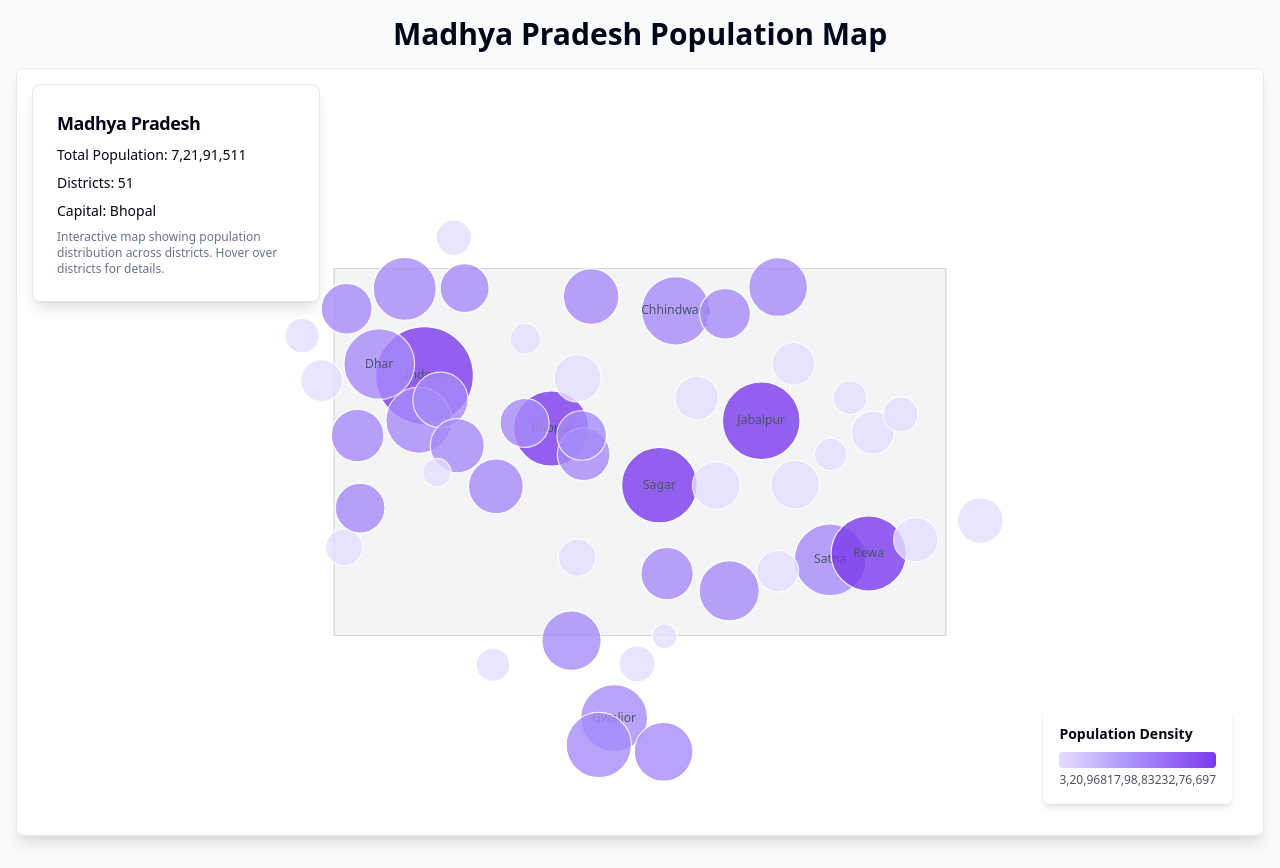
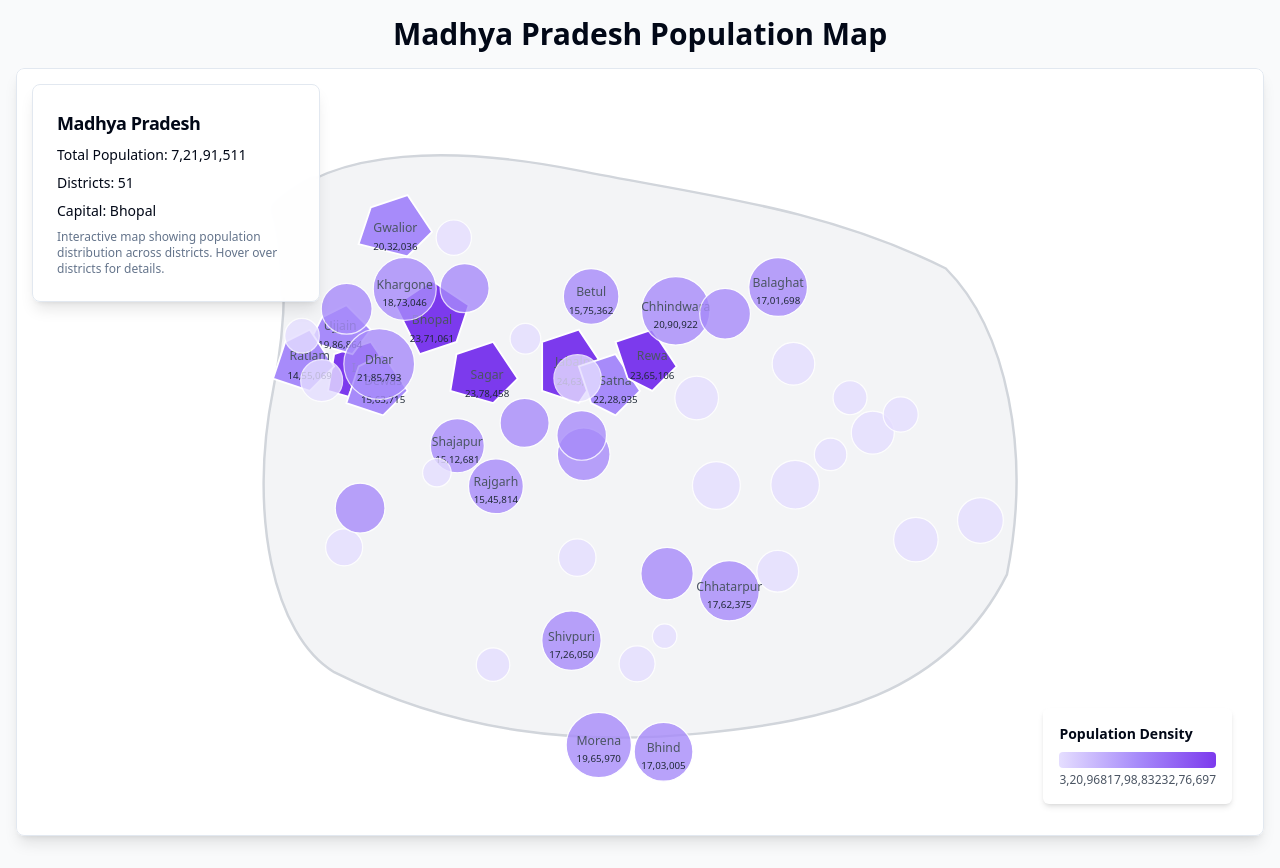
Before and after one commit to dev-edzola/mp-population-map, a React (Vite) app: page / in a window 1280 px wide. Built offline with nearby package versions, Linux system fonts and the light colour scheme.

Commit message:
Show population on map
Display population data on the Madhya Pradesh state map with district outlines.

```diff
--- a/src/components/PopulationMap.tsx
+++ b/src/components/PopulationMap.tsx
@@ -4,6 +4,22 @@ import { mpDistricts, getMaxPopulation, getMinPopulation } from '@/data/mpDistri
 import MapLegend from './MapLegend';
 import MapInfoBox from './MapInfoBox';
 import { Card } from '@/components/ui/card';
+
+// Simplified district outlines for MP districts - in a real app, you'd use GeoJSON
+const districtPaths: Record<string, string> = {
+  "1": "M200,180 L230,160 L260,180 L250,210 L220,220 Z", // Bhopal
+  "2": "M150,220 L180,210 L200,240 L180,260 L145,250 Z", // Indore
+  "3": "M320,210 L350,200 L370,230 L350,260 L320,250 Z", // Jabalpur
+  "4": "M180,100 L210,90 L230,120 L210,140 L170,130 Z", // Gwalior
+  "5": "M140,190 L160,180 L180,200 L165,220 L130,210 Z", // Ujjain
+  "6": "M250,220 L280,210 L300,240 L280,260 L245,250 Z", // Sagar
+  "7": "M170,230 L190,220 L210,250 L190,270 L160,260 Z", // Dewas
+  "8": "M350,230 L380,220 L400,250 L380,270 L360,260 Z", // Satna
+  "9": "M110,210 L130,200 L150,230 L130,250 L100,240 Z", // Ratlam
+  "10": "M380,210 L410,200 L430,230 L410,250 L390,240 Z", // Rewa
+  // Creating simplified paths for the top 10 districts by population
+  // For a real application, you would use actual GeoJSON data for each district
+};
 
 const PopulationMap: React.FC = () => {
   const [selectedDistrict, setSelectedDistrict] = useState<string | null>(null);
@@ -12,14 +28,8 @@ const PopulationMap: React.FC = () => {
   const maxPop = getMaxPopulation();
   const popRange = maxPop - minPop;
 
-  // Calculate the relative size for circles based on population
-  const getCircleSize = (population: number) => {
-    const normalized = (population - minPop) / popRange;
-    return 10 + normalized * 30; // Between 10 and 40px
-  };
-
   // Calculate color intensity based on population
-  const getCircleColor = (population: number) => {
+  const getDistrictColor = (population: number) => {
     const normalizedPop = (population - minPop) / popRange;
 
     // Interpolate between colors based on population density
@@ -50,26 +60,105 @@ const PopulationMap: React.FC = () => {
             <svg width="100%" height="100%" viewBox="0 0 800 600" preserveAspectRatio="xMidYMid meet">
               {/* Background for MP state - simplified outline */}
               <path
-                d="M150,150 L650,150 L650,450 L150,450 Z"
+                d="M100,100 C150,50 250,50 350,70 C450,90 550,100 650,150 C700,200 720,300 700,400 C650,500 550,520 450,530 C350,540 250,530 150,480 C100,450 80,350 100,250 C120,150 100,100 100,100 Z"
                 fill="#F3F4F6"
                 stroke="#D1D5DB"
-                strokeWidth="1"
+                strokeWidth="2"
               />
 
-              {/* Plot districts as circles */}
+              {/* Plot districts as outlines with colors based on population */}
               {mpDistricts.map((district) => {
-                // Map lat/long to x/y coordinates in our 800x600 viewBox
-                // This is a very simplified approach - in a real app you'd use proper geospatial projections
+                // For districts with defined paths
+                if (districtPaths[district.id]) {
+                  return (
+                    <g key={district.id}>
+                      <path
+                        d={districtPaths[district.id]}
+                        fill={getDistrictColor(district.population)}
+                        stroke="white"
+                        strokeWidth="1.5"
+                        onMouseEnter={() => handleDistrictHover(district.id)}
+                        onMouseLeave={() => handleDistrictHover(null)}
+                        style={{ cursor: 'pointer' }}
+                      />
+                      {/* District name label */}
+                      <text
+                        // Calculate approximate center of the path
+                        x={district.id === "1" ? 230 :
+                           district.id === "2" ? 180 :
+                           district.id === "3" ? 350 :
+                           district.id === "4" ? 200 :
+                           district.id === "5" ? 155 :
+                           district.id === "6" ? 275 :
+                           district.id === "7" ? 190 :
+                           district.id === "8" ? 380 :
+                           district.id === "9" ? 130 :
+                           district.id === "10" ? 410 : 0}
+                        y={district.id === "1" ? 195 :
+                           district.id === "2" ? 235 :
+                           district.id === "3" ? 230 :
+                           district.id === "4" ? 120 :
+                           district.id === "5" ? 200 :
+                           district.id === "6" ? 240 :
+                           district.id === "7" ? 245 :
+                           district.id === "8" ? 245 :
+                           district.id === "9" ? 225 :
+                           district.id === "10" ? 225 : 0}
+                        textAnchor="middle"
+                        fontSize="10"
+                        fill="#4B5563"
+                        pointerEvents="none"
+                      >
+                        {district.name}
+                      </text>
+
+                      {/* Population number */}
+                      <text
+                        x={district.id === "1" ? 230 :
+                           district.id === "2" ? 180 :
+                           district.id === "3" ? 350 :
+                           district.id === "4" ? 200 :
+                           district.id === "5" ? 155 :
+                           district.id === "6" ? 275 :
+                           district.id === "7" ? 190 :
+                           district.id === "8" ? 380 :
+                           district.id === "9" ? 130 :
+                           district.id === "10" ? 410 : 0}
+                        y={district.id === "1" ? 210 :
+                           district.id === "2" ? 250 :
+                           district.id === "3" ? 245 :
+                           district.id === "4" ? 135 :
+                           district.id === "5" ? 215 :
+                           district.id === "6" ? 255 :
+                           district.id === "7" ? 260 :
+                           district.id === "8" ? 260 :
+                           district.id === "9" ? 240 :
+                           district.id === "10" ? 240 : 0}
+                        textAnchor="middle"
+                        fontSize="8"
+                        fill="#1F2937"
+                        pointerEvents="none"
+                      >
+                        {formatNumber(district.population)}
+                      </text>
+                    </g>
+                  );
+                }
+
+                // For districts without defined paths, show as circles like before
                 const x = ((district.coordinates[0] - 74) / 9) * 600 + 100;
                 const y = (((district.coordinates[1] - 21) / 5) * 400) + 100;
+
+                // Calculate relative size for circles based on population
+                const circleSize = 10 + ((district.population - minPop) / popRange) * 30;
 
                 return (
                   <g key={district.id}>
                     <circle
                       cx={x}
                       cy={y}
-                      r={getCircleSize(district.population)}
-                      fill={getCircleColor(district.population)}
+                      r={circleSize}
+                      fill={getDistrictColor(district.population)}
                       stroke="white"
                       strokeWidth="1"
                       opacity="0.8"
@@ -77,18 +166,29 @@ const PopulationMap: React.FC = () => {
                       onMouseLeave={() => handleDistrictHover(null)}
                       style={{ cursor: 'pointer' }}
                     />
-                    {district.population > 2000000 && (
+                    {district.population > 1500000 && (
+                      <>
                         <text
                           x={x}
                           y={y}
                           textAnchor="middle"
-                        dy="0.3em"
                           fontSize="10"
                           fill="#4B5563"
                           pointerEvents="none"
                         >
                           {district.name}
                         </text>
+                        <text
+                          x={x}
+                          y={y + 14}
+                          textAnchor="middle"
+                          fontSize="8"
+                          fill="#1F2937"
+                          pointerEvents="none"
+                        >
+                          {formatNumber(district.population)}
+                        </text>
+                      </>
                     )}
                   </g>
                 );
@@ -99,6 +199,53 @@ const PopulationMap: React.FC = () => {
                 const district = mpDistricts.find(d => d.id === selectedDistrict);
                 if (!district) return null;
 
+                // For districts with defined paths
+                if (districtPaths[district.id]) {
+                  const x = district.id === "1" ? 230 :
+                           district.id === "2" ? 180 :
+                           district.id === "3" ? 350 :
+                           district.id === "4" ? 200 :
+                           district.id === "5" ? 155 :
+                           district.id === "6" ? 275 :
+                           district.id === "7" ? 190 :
+                           district.id === "8" ? 380 :
+                           district.id === "9" ? 130 :
+                           district.id === "10" ? 410 : 0;
+
+                  const y = district.id === "1" ? 195 :
+                           district.id === "2" ? 235 :
+                           district.id === "3" ? 230 :
+                           district.id === "4" ? 120 :
+                           district.id === "5" ? 200 :
+                           district.id === "6" ? 240 :
+                           district.id === "7" ? 245 :
+                           district.id === "8" ? 245 :
+                           district.id === "9" ? 225 :
+                           district.id === "10" ? 225 : 0;
+
+                  return (
+                    <g>
+                      <rect
+                        x={x + 15}
+                        y={y - 40}
+                        width="120"
+                        height="50"
+                        rx="5"
+                        fill="white"
+                        stroke="#E5E7EB"
+                        strokeWidth="1"
+                      />
+                      <text x={x + 25} y={y - 20} fontSize="12" fontWeight="bold" fill="#111827">
+                        {district.name}
+                      </text>
+                      <text x={x + 25} y={y} fontSize="11" fill="#4B5563">
+                        Population: {formatNumber(district.population)}
+                      </text>
+                    </g>
+                  );
+                }
+
+                // For districts without defined paths
                 const x = ((district.coordinates[0] - 74) / 9) * 600 + 100;
                 const y = (((district.coordinates[1] - 21) / 5) * 400) + 100;
 
```
Lines whose indentation alone changed are shown as unchanged.
